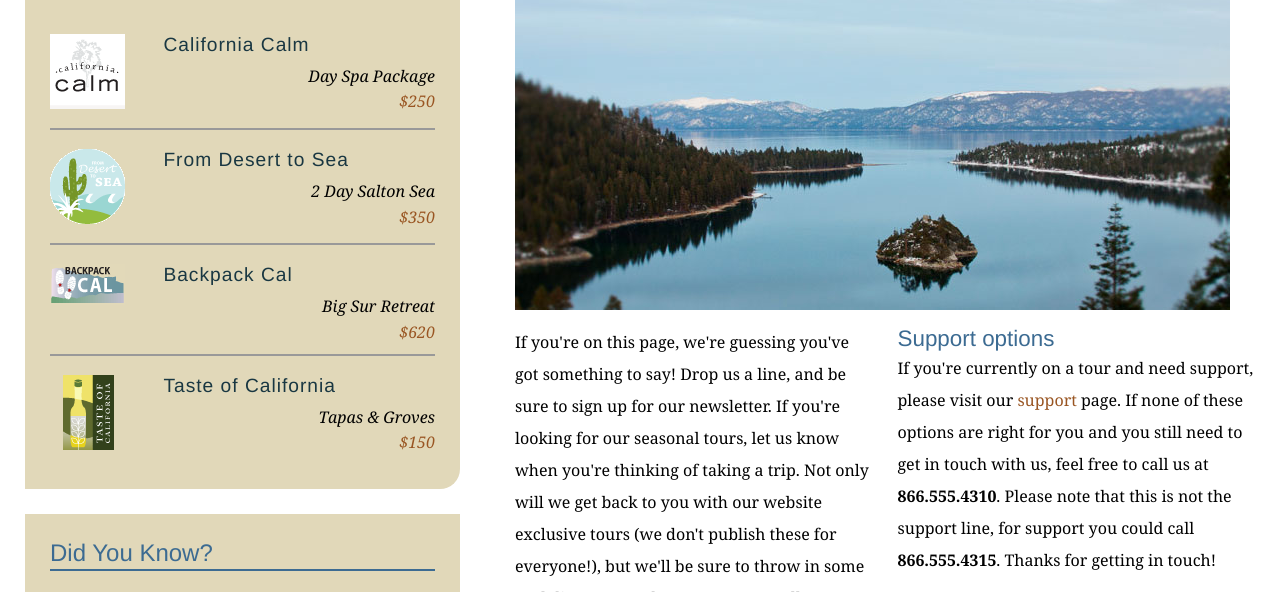
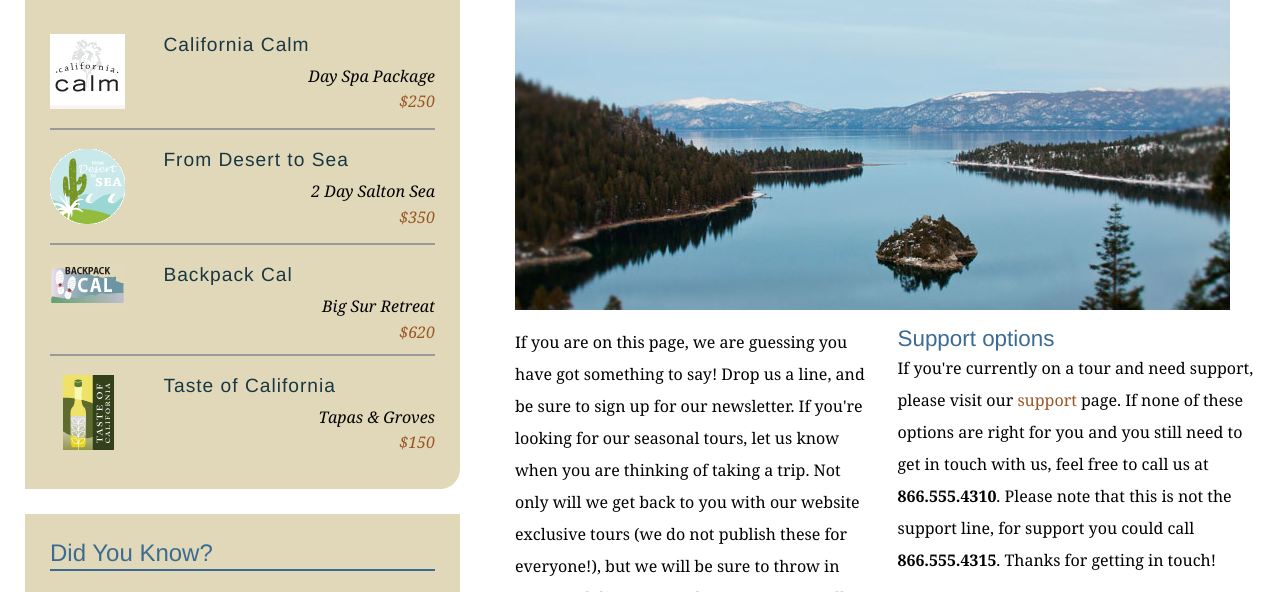
Before and after one commit to fanarx/explore_california, a plain HTML site: page contact.html in a window 1280 px wide. Shown: the part 342-934 px from the top of the page. Drawn offline with Linux system fonts and the light colour scheme.

```diff
--- a/contact.html
+++ b/contact.html
@@ -68,7 +68,7 @@
           <h1>Get in touch</h1>
           <img src="assets/images/emerald_bay.jpg" alt="Beautiful Lake Tahoe" class="articleImage" />
           <div class="multiCol">
-            <p>If you're on this page, we're guessing you've got something to say! Drop us a line, and be sure to sign up for our newsletter. If you're looking for our seasonal tours,  let us know when you're thinking of taking a trip. Not only will we get back to you with our website exclusive tours (we don't publish these for everyone!), but we'll be sure to throw in some cool discounts and tour extras as well.</p>
+            <p>If you are on this page, we are guessing you have got something to say! Drop us a line, and be sure to sign up for our newsletter. If you're looking for our seasonal tours,  let us know when you are thinking of taking a trip. Not only will we get back to you with our website exclusive tours (we do not publish these for everyone!), but we will be sure to throw in some cool discounts and tour extras as well.</p>
 
             <h2>Support options</h2>
             <p>If you're currently on a tour and need support, please visit our <a href="support.html">support</a> page. If none of these options are right for you and you still need to get in touch with us, feel free to call us at<span class="phone"> <strong>866.555.4310</strong>. Please note that this is not the support line, for support you could call </span><strong>866.555.4315</strong>. Thanks for getting in touch!</p>
```
Also changed, not shown: resources.html (+2 -1 lines).
